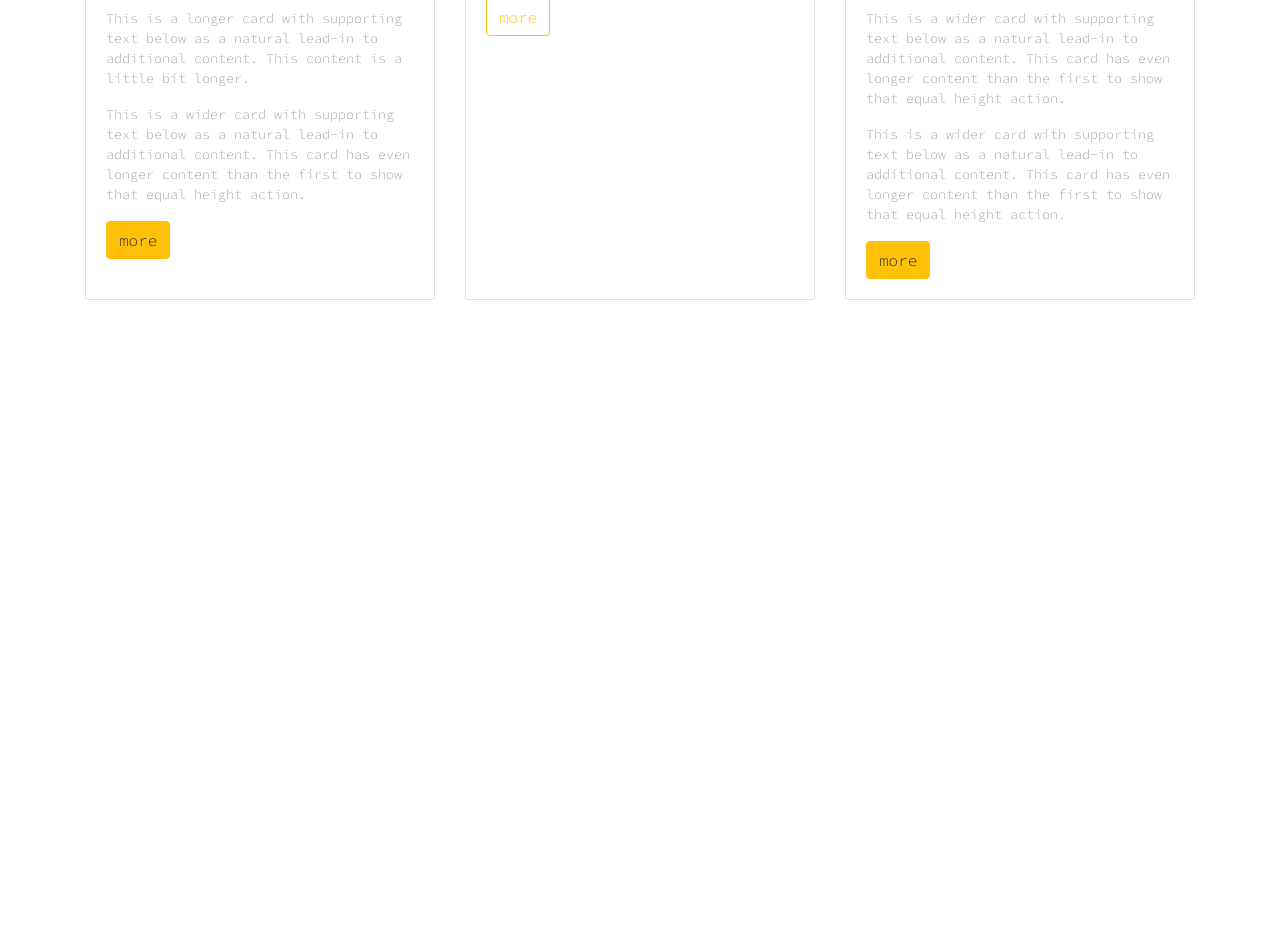
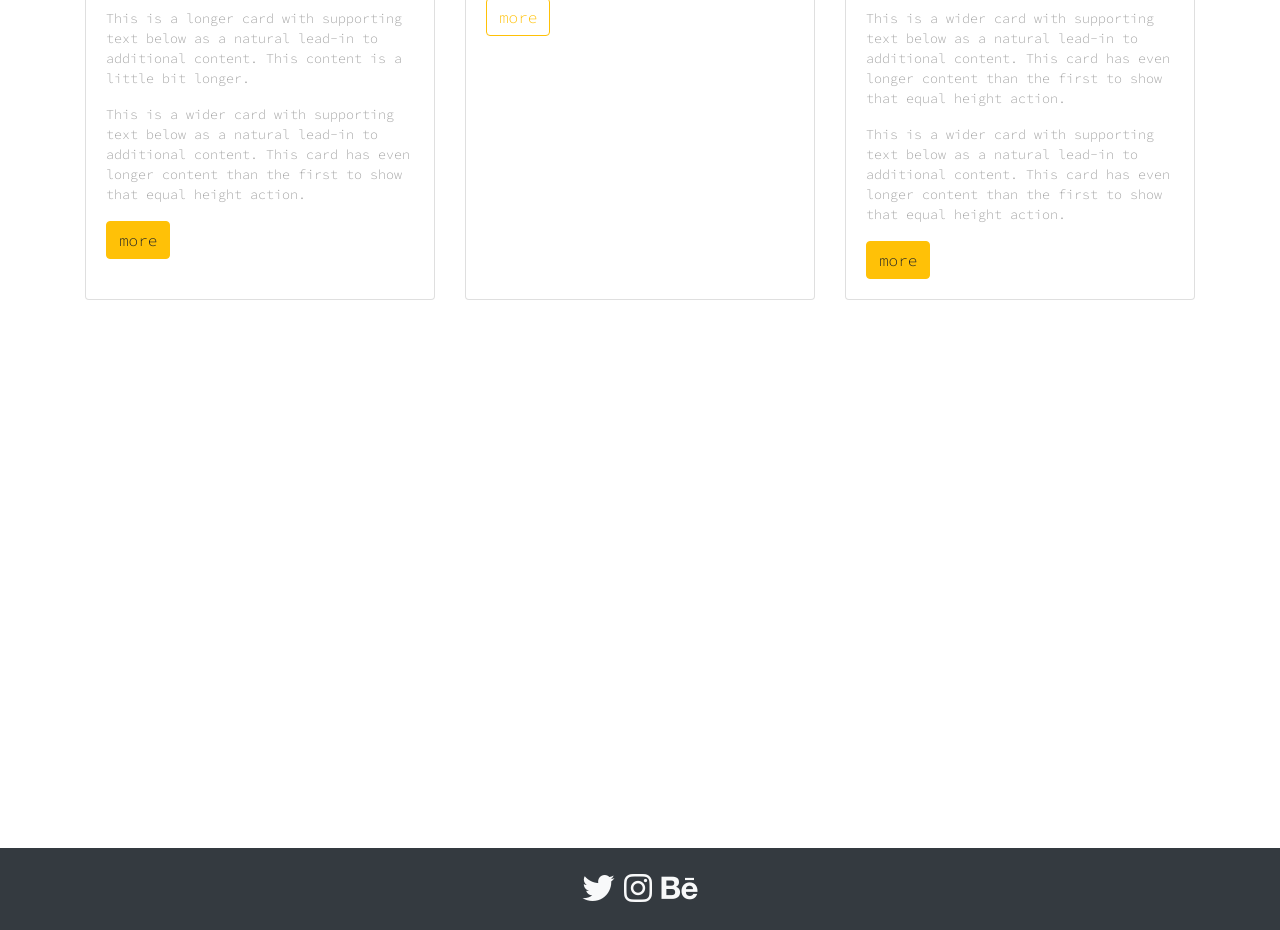
Before and after one commit to riozeco/Prueba-final, a plain HTML site: page index.html in a window 1280 px wide. Shown: the part 1907-2837 px from the top of the page. Before the commit the page ends 2207 px from the top, so only its background shows below. Drawn offline with nearby package versions, Linux system fonts and the light colour scheme; a script that the page names is missing.

Commit message:
formulario y footer

```diff
--- a/assets/css/style.css
+++ b/assets/css/style.css
@@ -38,3 +38,12 @@ nav {
  margin-bottom: 10rem;
  margin-top: 30rem;
 }
+
+footer {
+background-color: #000000;
+
+}
+
+.texto-footer {
+  font-size: 12pt;
+}
--- a/index.html
+++ b/index.html
@@ -20,6 +20,7 @@
 <script src="https://kit.fontawesome.com/52b7ff08a8.js" crossorigin="anonymous"></script>
 
   </head>
+
   <body>
     <nav class="navbar navbar-expand-lg navbar-dark bg-dark text-color-ligth fixed-top">
       <a class="navbar-brand" href="#"> <img src="assets/img/logo.png" alt=""> </a>
@@ -89,7 +90,6 @@
             </div>
           </div>
         </div>
-
       </section>
 </section>
 
@@ -99,11 +99,10 @@
           <p class="my-5">Lorem ipsum dolor sit amet, consectetur adipisicing elit, sed do eiusmod tempor incididunt ut labore et dolore magna aliqua. Lorem ipsum dolor sit amet, consectetur adipisicing elit, sed do eiusmod tempor incididunt ut labore et dolore magna aliqua.</p>
           <button id="enviarCorreo" type="button" class="btn btn-warning btn-lg mx-2" data-toggle="tooltip" data-placement="bottom" title="Conoce nuestro Portafolio">Fotografía</button>
           <button id="enviarCorreo" type="button" class="btn btn-outline-warning btn-lg mx-3" data-toggle="tooltip" data-placement="bottom" title="Ve nuestros videos">videos</button>
-
       </div>
 </section>
 
-<section class=" container mt-5">
+<section class=" container mt-5 mb-5">
   <div class="card-deck">
       <div class="card">
         <img src="assets/img/fotos-card-1.jpg" class="card-img-top" alt="...">
@@ -132,8 +131,27 @@
         </div>
       </div>
     </div>
+</section>
+
+
+<section>
+  <div class="typeform-widget" data-url="https://form.typeform.com/to/A3ji03K3?typeform-medium=embed-snippet" style="width: 100%; height: 500px;"></div> <script> (function() { var qs,js,q,s,d=document, gi=d.getElementById, ce=d.createElement, gt=d.getElementsByTagName, id="typef_orm", b="https://embed.typeform.com/"; if(!gi.call(d,id)) { js=ce.call(d,"script"); js.id=id; js.src=b+"embed.js"; q=gt.call(d,"script")[0]; q.parentNode.insertBefore(js,q) } })() </script>
+</section>
+
+<footer>
+   <section class="bg-dark text-center text-light p-4 footer-expand">
+     <div class="row">
+       <div class="col">
+            <i class="fab fa-twitter fa-2x fa-color"></i>
+            <i class="fab fa-instagram fa-2x fa-color"></i>
+            <i class="fab fa-behance fa-2x fa-color"></i>
+       </div>
 
    </section>
+
+</footer>
+
+
 <!--Bootstrap-->
   <script src="https://code.jquery.com/jquery-3.5.1.slim.min.js" integrity="sha384-DfXdz2htPH0lsSSs5nCTpuj/zy4C+OGpamoFVy38MVBnE+IbbVYUew+OrCXaRkfj" crossorigin="anonymous"></script>
   <script src="https://cdn.jsdelivr.net/npm/bootstrap@4.6.0/dist/js/bootstrap.bundle.min.js" integrity="sha384-Piv4xVNRyMGpqkS2by6br4gNJ7DXjqk09RmUpJ8jgGtD7zP9yug3goQfGII0yAns" crossorigin="anonymous"></script>
```
Lines whose indentation alone changed are shown as unchanged.
